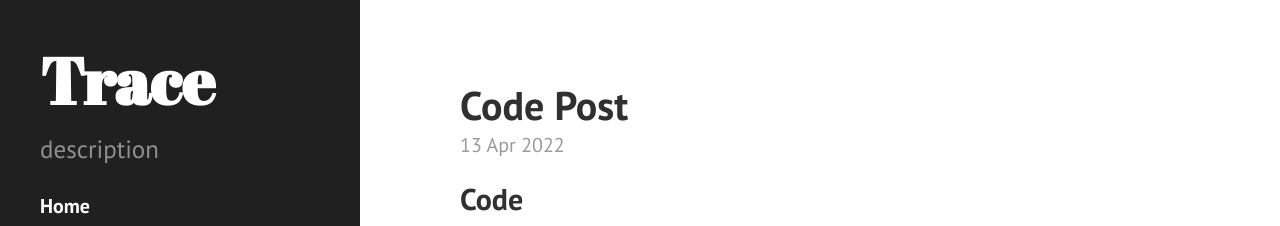
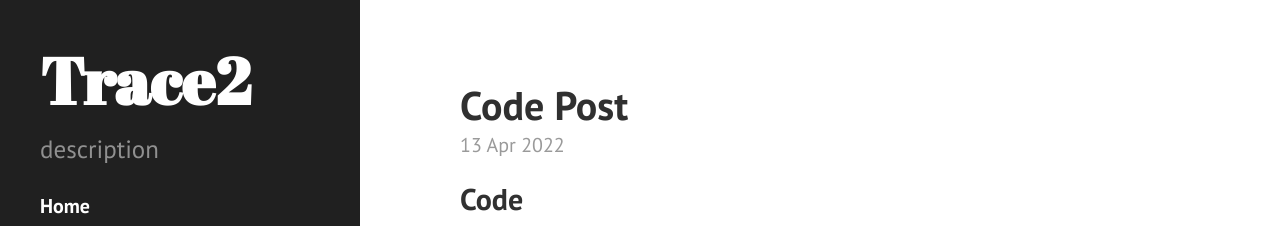
Before and after one commit to woin2ee/woin2ee.github.io, a Jekyll site: the page built from index.html, in a window 1280 px wide. Shown: the top 226 px of the page. Built offline with Jekyll 4.4.1, drawn with Linux system fonts in a browser that asks for light colours; the list of posts is cut into pages by our own code.

Commit message:
Update _config.yml

```diff
--- a/_config.yml
+++ b/_config.yml
@@ -7,7 +7,7 @@ permalink:        /:categories/:title/
 # relative_permalinks: true
 
 # Setup
-title:            Trace
+title:            Trace2
 tagline:          'none'
 description:      'description'
 url:              https://woin2ee.github.io/
```
